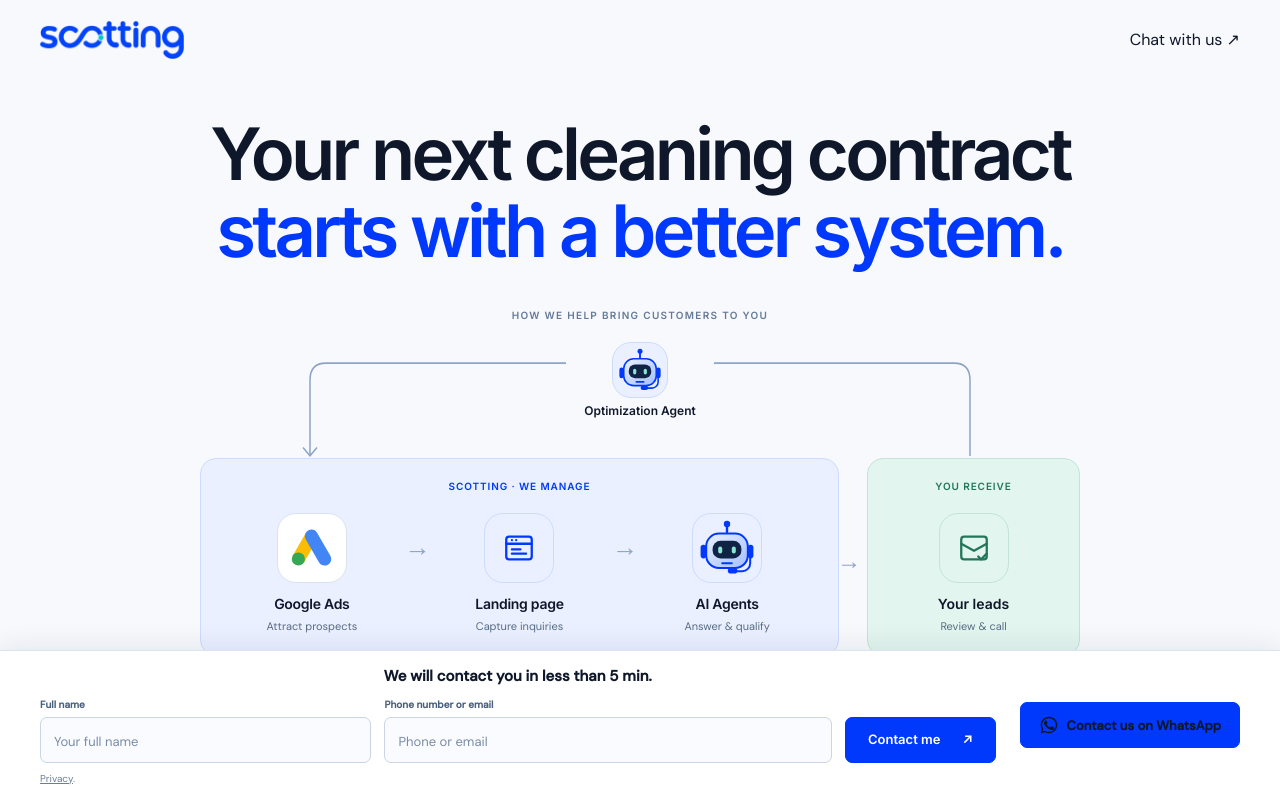
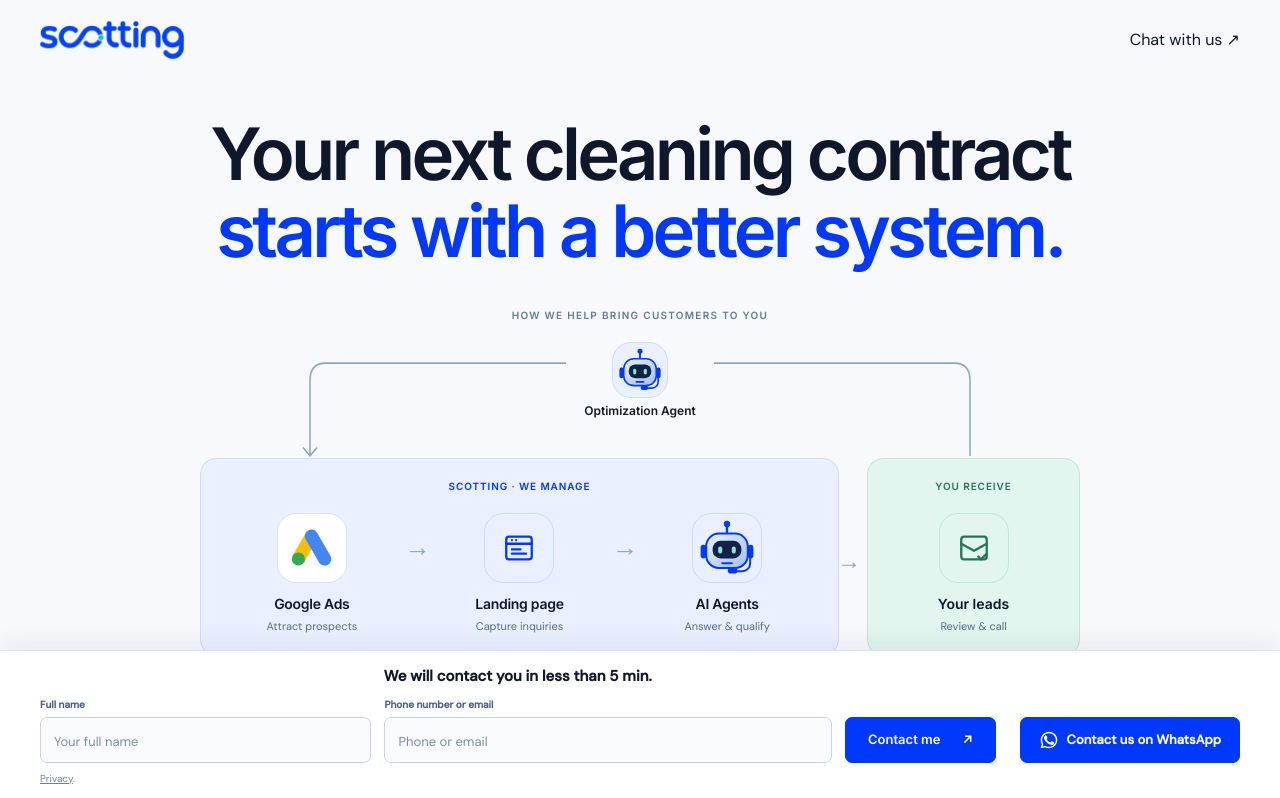
Before and after one commit to eduardoscottp/byscotting, a React (Vite) app: page /landingpage_leads in a window 1280 px wide. Shown: the top 798 px of the page. Built offline with nearby package versions, Linux system fonts and the light colour scheme; no server answers.

Commit message:
Fix WhatsApp contact button color and alignment

```diff
--- a/src/cleaning.css
+++ b/src/cleaning.css
@@ -87,15 +87,15 @@
 .cl-contact-toggle{display:none}
 @media(max-width:640px){.cl-contact-toggle{display:flex;width:100%;min-height:46px;align-items:center;justify-content:space-between;gap:10px;padding:10px 16px;border:0;border-radius:7px;background:var(--cl-blue);color:white;font-size:14px;font-weight:600;cursor:pointer}.cl-contact-time{font-size:12px;font-weight:400}.cl-contact-panel{display:none}.cl-contact-panel.is-expanded{display:block;margin-top:12px}}
 
-.cl-contact-options{display:grid;grid-template-columns:minmax(0,1fr) auto;gap:24px;align-items:center}
-.cl-contact-whatsapp{display:flex;align-items:center;justify-content:center;gap:8px;min-height:46px;padding:10px 18px;border:1px solid var(--cl-blue);border-radius:7px;background:var(--cl-blue);color:white;font-size:13px;font-weight:600;text-decoration:none}
+.cl-contact-options{display:grid;grid-template-columns:minmax(0,1fr) auto;gap:24px;align-items:end}
+.cleaning-page .cl-contact-whatsapp{display:flex;align-items:center;justify-content:center;gap:8px;min-height:46px;margin-bottom:23px;padding:10px 18px;border:1px solid var(--cl-blue);border-radius:7px;background:var(--cl-blue);color:white;font-size:13px;font-weight:600;text-decoration:none}
 .cl-contact-whatsapp svg{flex-shrink:0}
 .cl-contact-whatsapp:focus-visible,.cl-contact-toggle:focus-visible{outline:3px solid #8aabff;outline-offset:3px}
 @media(max-width:640px){
   .cl-contact-options{grid-template-columns:minmax(0,1.3fr) minmax(0,1fr);gap:10px;align-items:stretch}
   .cl-contact-toggle{grid-column:1;grid-row:1;padding:10px;gap:4px;text-align:left;font-size:13px}
   .cl-contact-time{display:block;font-size:11px}
-  .cl-contact-whatsapp{grid-column:2;grid-row:1;padding:10px;font-size:13px}
+  .cleaning-page .cl-contact-whatsapp{grid-column:2;grid-row:1;margin-bottom:0;padding:10px;font-size:13px}
   .cl-contact-whatsapp-desktop{display:none}
   .cl-contact-panel{grid-column:1/-1;grid-row:2;min-width:0}
   .cl-contact-panel.is-expanded{margin-top:2px}
```
